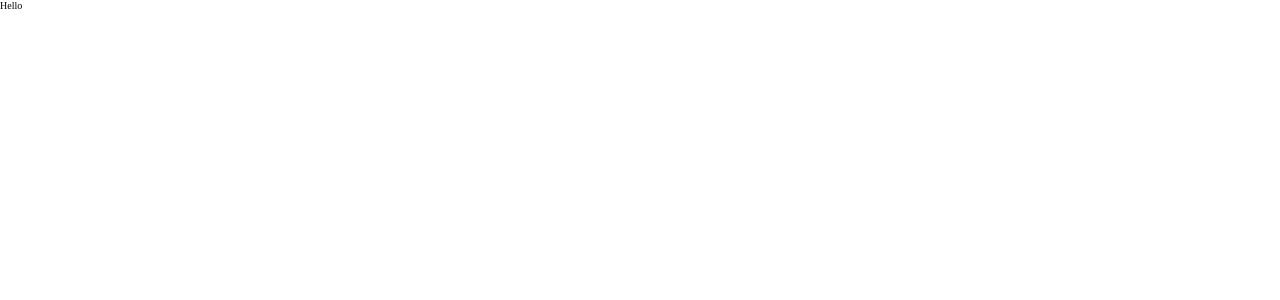
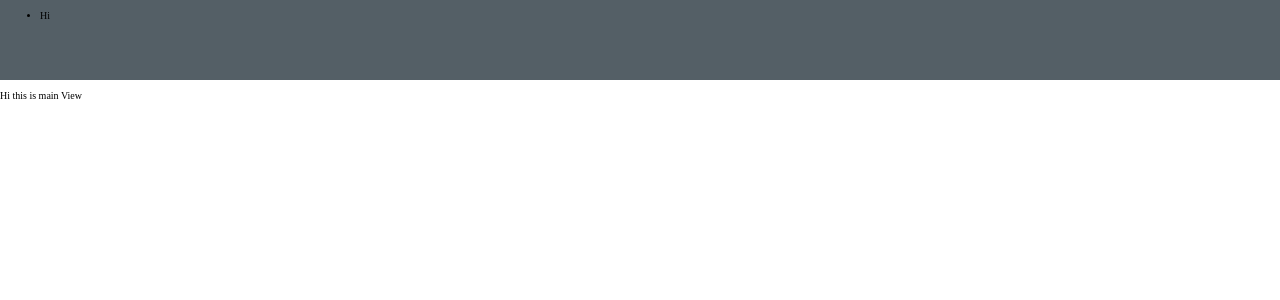
Before and after one commit to Paaka/TypeScriptProject, a React (Create React App) app in the folder project/: page /xxxx in a window 1280 px wide. Shown: the top 300 px of the page. Built offline with nearby package versions, Linux system fonts and the light colour scheme.

Commit message:
Added components

```diff
--- a/project/package.json
+++ b/project/package.json
@@ -11,6 +11,7 @@
     "@types/react": "^16.9.31",
     "@types/react-dom": "^16.9.6",
     "@types/react-redux": "^7.1.7",
+    "@types/react-router-dom": "^5.1.4",
     "@types/styled-components": "^5.0.1",
     "react": "^16.13.1",
     "react-dom": "^16.13.1",
--- a/project/src/App.tsx
+++ b/project/src/App.tsx
@@ -1,12 +1,24 @@
 import React from 'react';
 import { Provider } from 'react-redux';
+import { Switch, BrowserRouter as Router, Route } from 'react-router-dom';
+import store from './store/index';
 
-import store from './store/index';
+import BoardView from './views/BoardView';
+import MainView from './views/MainView';
 
 function App() {
     return (
         <Provider store={store}>
-            <div>Hello</div>
+            <Router>
+                <Switch>
+                    <Route exact path="/xxxx">
+                        <MainView></MainView>
+                    </Route>
+                    <Route path="/">
+                        <BoardView></BoardView>
+                    </Route>
+                </Switch>
+            </Router>
         </Provider>
     );
 }
--- /dev/null
+++ b/project/src/components/atoms/UnderlineBtn.tsx
@@ -0,0 +1,2 @@
+import React, { FC } from 'react';
+import styled from 'styled-components';
--- /dev/null
+++ b/project/src/components/organisms/Sidebar.tsx
@@ -0,0 +1,24 @@
+import React, { FC } from 'react';
+import styled from 'styled-components';
+import Colors from '../../constants/colors';
+
+const Wrapper = styled.div`
+    display: flex;
+    height: 10vh;
+    min-width: 100vw;
+    background-color: ${Colors.secodary};
+`;
+
+interface ISidebar {}
+
+const Sidebar: FC<ISidebar> = (props) => {
+    return (
+        <Wrapper>
+            <ul>
+                <li>Hi</li>
+            </ul>
+        </Wrapper>
+    );
+};
+
+export default Sidebar;
--- /dev/null
+++ b/project/src/constants/colors.ts
@@ -0,0 +1,7 @@
+export default {
+    primary: '#8DA7BE',
+    secodary: '#545F66',
+    tertiary: '#87919E',
+    light: '#DAECF7',
+    dark: '#2D2A32',
+};
--- /dev/null
+++ b/project/src/templates/MainTemplate.tsx
@@ -0,0 +1,17 @@
+import React, { FC } from 'react';
+import Sidebar from '../components/organisms/Sidebar';
+
+interface IMainTemplate {
+    children?: JSX.Element;
+}
+
+const MainTemplate: FC<IMainTemplate> = (props) => {
+    return (
+        <>
+            <Sidebar></Sidebar>
+            {props.children}
+        </>
+    );
+};
+
+export default MainTemplate;
--- /dev/null
+++ b/project/src/views/BoardView.tsx
@@ -0,0 +1,8 @@
+import React from 'react';
+import MainTemplate from '../templates/MainTemplate';
+
+const BoardView = () => {
+    return <MainTemplate></MainTemplate>;
+};
+
+export default BoardView;
--- /dev/null
+++ b/project/src/views/MainView.tsx
@@ -0,0 +1,12 @@
+import React from 'react';
+import MainTemplate from '../templates/MainTemplate';
+
+const MainView = () => {
+    return (
+        <MainTemplate>
+            <p>Hi this is main View</p>
+        </MainTemplate>
+    );
+};
+
+export default MainView;
```
Also changed, not shown: 2 other files (tests, documents, lock files or other folders).
